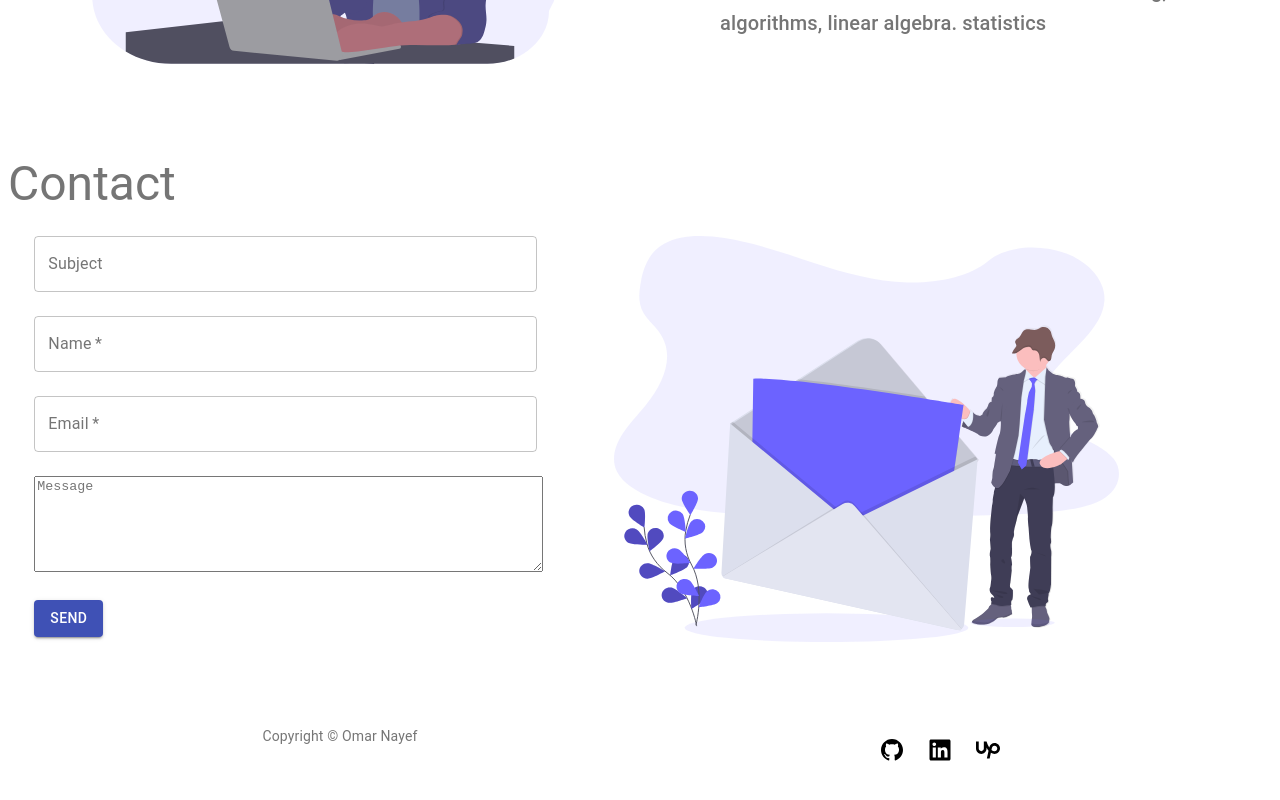
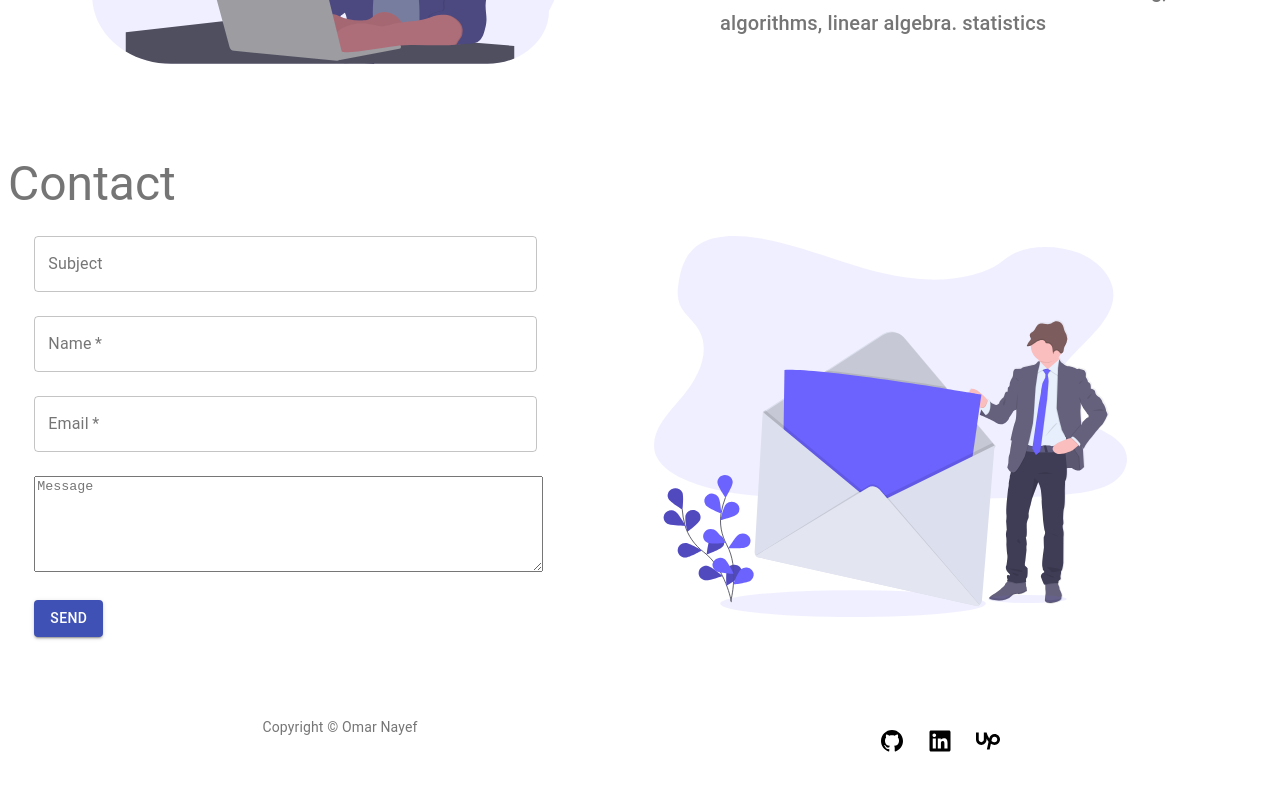
Before and after one commit to omar-aq/React-Portfolio, a React (Create React App) app: page / in a window 1280 px wide. Shown: the part 985-1785 px from the top of the page. Built offline with nearby package versions, Linux system fonts and the light colour scheme; no server answers; the HTML template or start-up script is replaced by a standard one.

Commit message:
form margin

```diff
--- a/src/components/Form.js
+++ b/src/components/Form.js
@@ -130,7 +130,9 @@ const Form = () => {
             </Grid>
           </Grid>
           <Grid item xs={12} sm={6}>
-            <img width="80%" src={Pic} alt="form-pic" />
+            <Box ml={5}>
+              <img width="80%" src={Pic} alt="form-pic" />
+            </Box>
           </Grid>
         </Grid>
       </form>
```
